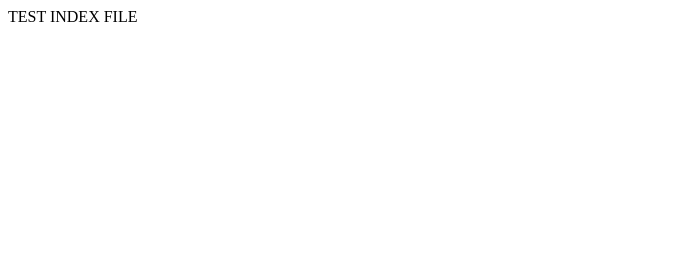
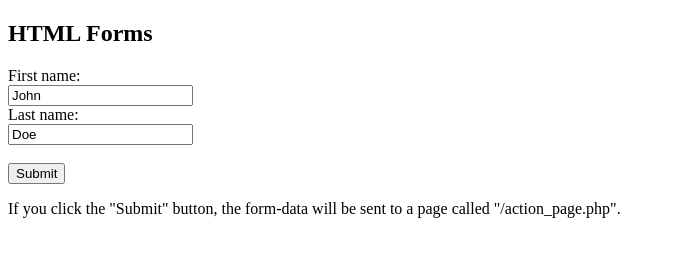
Before and after one commit to Martinow8/test-git, a plain HTML site: page index.html in a window 1280 px wide. Shown: the whole page, without its empty margins (0-675 px from the left). Drawn offline with Linux system fonts and the light colour scheme.

Commit message:
Update index.html

```diff
--- a/index.html
+++ b/index.html
@@ -1 +1,18 @@
-TEST INDEX FILE
+<!DOCTYPE html>
+<html>
+<body>
+
+<h2>HTML Forms</h2>
+
+<form action="/action_page.php">
+  <label for="fname">First name:</label><br>
+  <input type="text" id="fname" name="fname" value="John"><br>
+  <label for="lname">Last name:</label><br>
+  <input type="text" id="lname" name="lname" value="Doe"><br><br>
+  <input type="submit" value="Submit">
+</form>
+
+<p>If you click the "Submit" button, the form-data will be sent to a page called "/action_page.php".</p>
+
+</body>
+</html>
```
